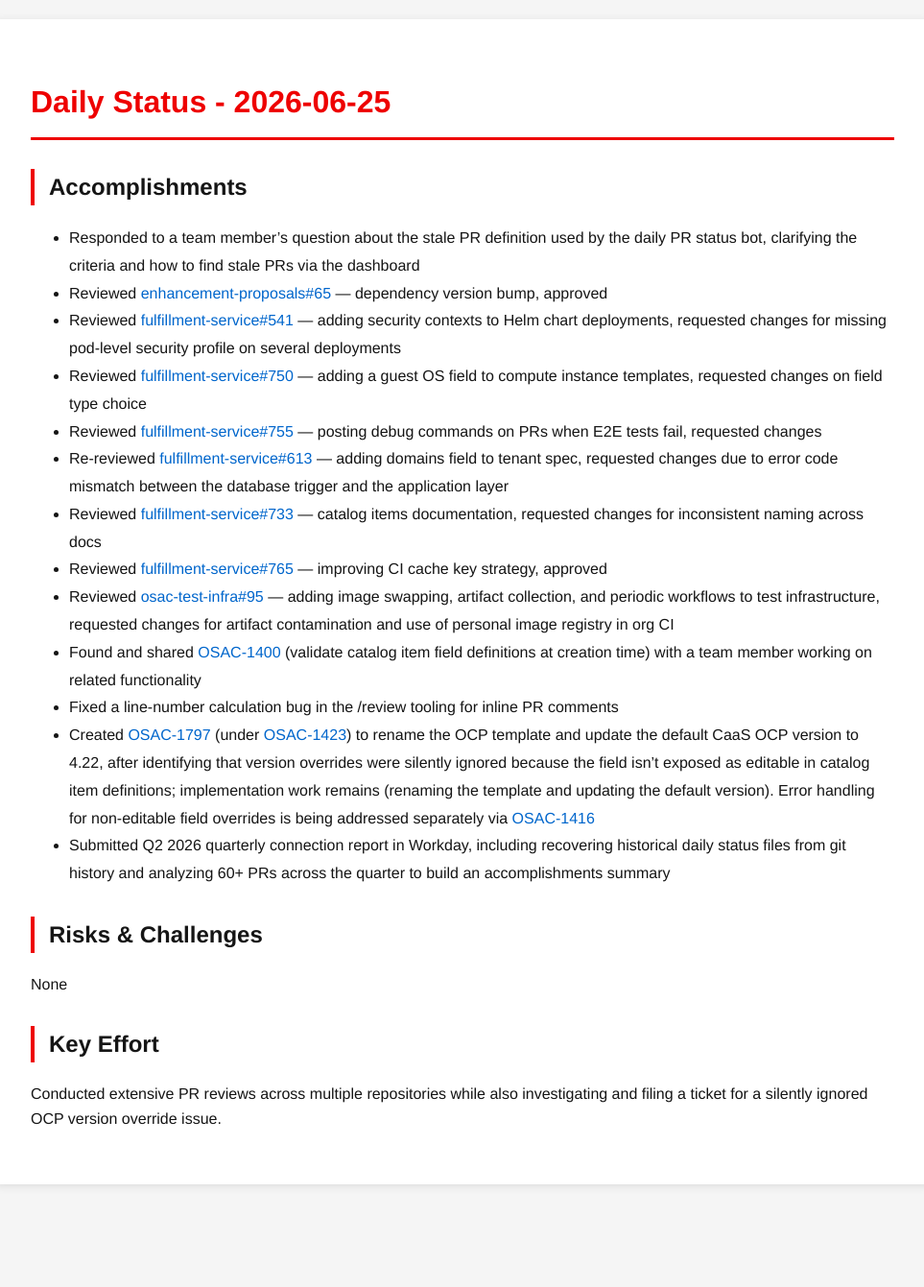
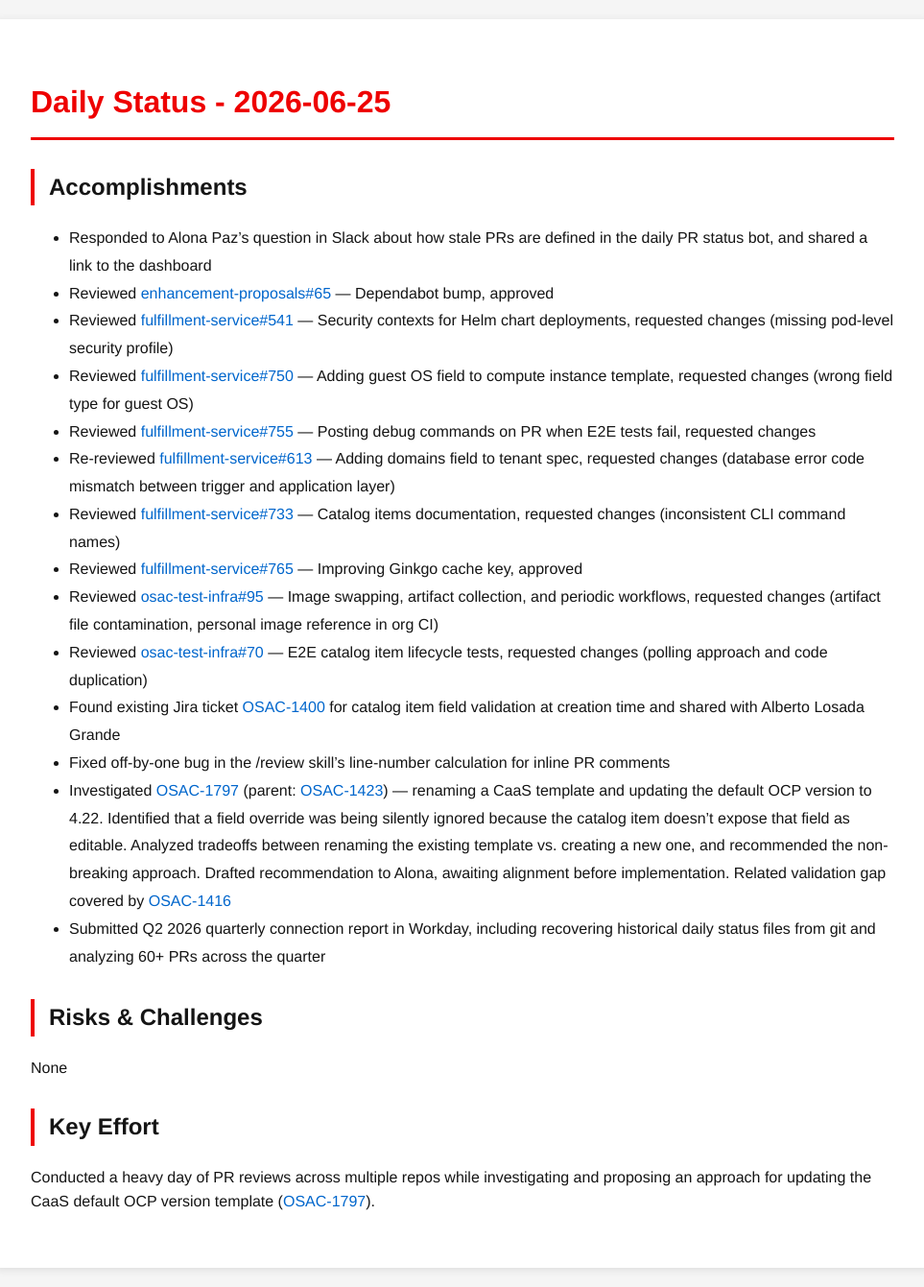
Before and after one commit to tzvatot/daily-status, a Jekyll site: the page built from 2026-06-25.md, in a window 1280 px wide. Shown: the whole page at 96% size, without its empty margins (158-1121 px from the left). Built offline with Jekyll 4.4.1, drawn with Linux system fonts in a browser that asks for light colours; before the commit the page ends 1254 px from its top, so only the background shows below that.

Commit message:
Daily status update - 2026-06-25

```diff
--- a/2026-06-25.md
+++ b/2026-06-25.md
@@ -7,22 +7,23 @@ date: 2026-06-25
 # Daily Status - 2026-06-25
 
 ## Accomplishments
-- Responded to a team member's question about the stale PR definition used by the daily PR status bot, clarifying the criteria and how to find stale PRs via the dashboard
-- Reviewed [enhancement-proposals#65](https://github.com/osac-project/enhancement-proposals/pull/65) — dependency version bump, approved
-- Reviewed [fulfillment-service#541](https://github.com/osac-project/fulfillment-service/pull/541) — adding security contexts to Helm chart deployments, requested changes for missing pod-level security profile on several deployments
-- Reviewed [fulfillment-service#750](https://github.com/osac-project/fulfillment-service/pull/750) — adding a guest OS field to compute instance templates, requested changes on field type choice
-- Reviewed [fulfillment-service#755](https://github.com/osac-project/fulfillment-service/pull/755) — posting debug commands on PRs when E2E tests fail, requested changes
-- Re-reviewed [fulfillment-service#613](https://github.com/osac-project/fulfillment-service/pull/613) — adding domains field to tenant spec, requested changes due to error code mismatch between the database trigger and the application layer
-- Reviewed [fulfillment-service#733](https://github.com/osac-project/fulfillment-service/pull/733) — catalog items documentation, requested changes for inconsistent naming across docs
-- Reviewed [fulfillment-service#765](https://github.com/osac-project/fulfillment-service/pull/765) — improving CI cache key strategy, approved
-- Reviewed [osac-test-infra#95](https://github.com/osac-project/osac-test-infra/pull/95) — adding image swapping, artifact collection, and periodic workflows to test infrastructure, requested changes for artifact contamination and use of personal image registry in org CI
-- Found and shared [OSAC-1400](https://redhat.atlassian.net/browse/OSAC-1400) (validate catalog item field definitions at creation time) with a team member working on related functionality
-- Fixed a line-number calculation bug in the /review tooling for inline PR comments
-- Created [OSAC-1797](https://redhat.atlassian.net/browse/OSAC-1797) (under [OSAC-1423](https://redhat.atlassian.net/browse/OSAC-1423)) to rename the OCP template and update the default CaaS OCP version to 4.22, after identifying that version overrides were silently ignored because the field isn't exposed as editable in catalog item definitions; implementation work remains (renaming the template and updating the default version). Error handling for non-editable field overrides is being addressed separately via [OSAC-1416](https://redhat.atlassian.net/browse/OSAC-1416)
-- Submitted Q2 2026 quarterly connection report in Workday, including recovering historical daily status files from git history and analyzing 60+ PRs across the quarter to build an accomplishments summary
+- Responded to Alona Paz's question in Slack about how stale PRs are defined in the daily PR status bot, and shared a link to the dashboard
+- Reviewed [enhancement-proposals#65](https://github.com/osac-project/enhancement-proposals/pull/65) — Dependabot bump, approved
+- Reviewed [fulfillment-service#541](https://github.com/osac-project/fulfillment-service/pull/541) — Security contexts for Helm chart deployments, requested changes (missing pod-level security profile)
+- Reviewed [fulfillment-service#750](https://github.com/osac-project/fulfillment-service/pull/750) — Adding guest OS field to compute instance template, requested changes (wrong field type for guest OS)
+- Reviewed [fulfillment-service#755](https://github.com/osac-project/fulfillment-service/pull/755) — Posting debug commands on PR when E2E tests fail, requested changes
+- Re-reviewed [fulfillment-service#613](https://github.com/osac-project/fulfillment-service/pull/613) — Adding domains field to tenant spec, requested changes (database error code mismatch between trigger and application layer)
+- Reviewed [fulfillment-service#733](https://github.com/osac-project/fulfillment-service/pull/733) — Catalog items documentation, requested changes (inconsistent CLI command names)
+- Reviewed [fulfillment-service#765](https://github.com/osac-project/fulfillment-service/pull/765) — Improving Ginkgo cache key, approved
+- Reviewed [osac-test-infra#95](https://github.com/osac-project/osac-test-infra/pull/95) — Image swapping, artifact collection, and periodic workflows, requested changes (artifact file contamination, personal image reference in org CI)
+- Reviewed [osac-test-infra#70](https://github.com/osac-project/osac-test-infra/pull/70) — E2E catalog item lifecycle tests, requested changes (polling approach and code duplication)
+- Found existing Jira ticket [OSAC-1400](https://redhat.atlassian.net/browse/OSAC-1400) for catalog item field validation at creation time and shared with Alberto Losada Grande
+- Fixed off-by-one bug in the /review skill's line-number calculation for inline PR comments
+- Investigated [OSAC-1797](https://redhat.atlassian.net/browse/OSAC-1797) (parent: [OSAC-1423](https://redhat.atlassian.net/browse/OSAC-1423)) — renaming a CaaS template and updating the default OCP version to 4.22. Identified that a field override was being silently ignored because the catalog item doesn't expose that field as editable. Analyzed tradeoffs between renaming the existing template vs. creating a new one, and recommended the non-breaking approach. Drafted recommendation to Alona, awaiting alignment before implementation. Related validation gap covered by [OSAC-1416](https://redhat.atlassian.net/browse/OSAC-1416)
+- Submitted Q2 2026 quarterly connection report in Workday, including recovering historical daily status files from git and analyzing 60+ PRs across the quarter
 
 ## Risks & Challenges
 None
 
 ## Key Effort
-Conducted extensive PR reviews across multiple repositories while also investigating and filing a ticket for a silently ignored OCP version override issue.
+Conducted a heavy day of PR reviews across multiple repos while investigating and proposing an approach for updating the CaaS default OCP version template ([OSAC-1797](https://redhat.atlassian.net/browse/OSAC-1797)).
```
